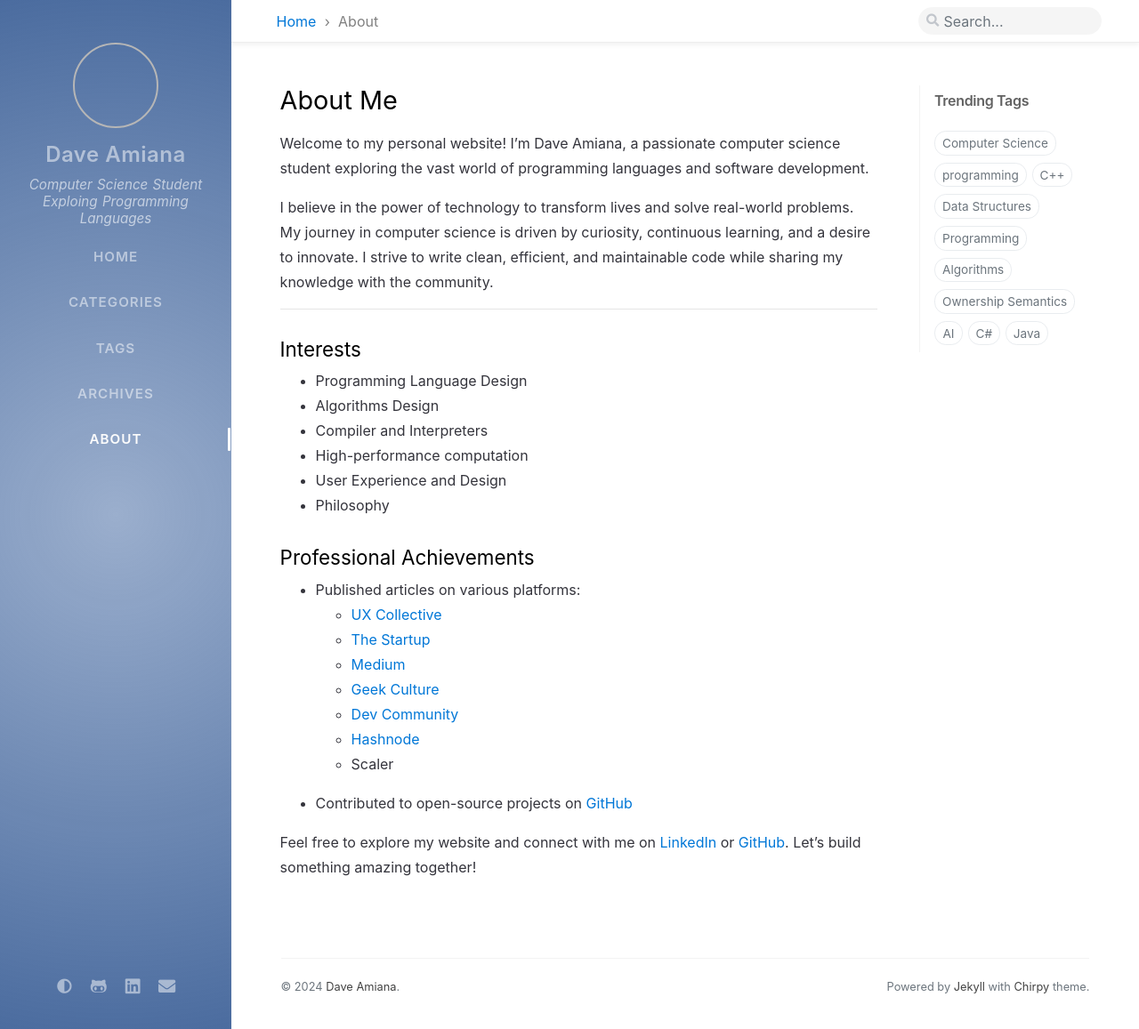
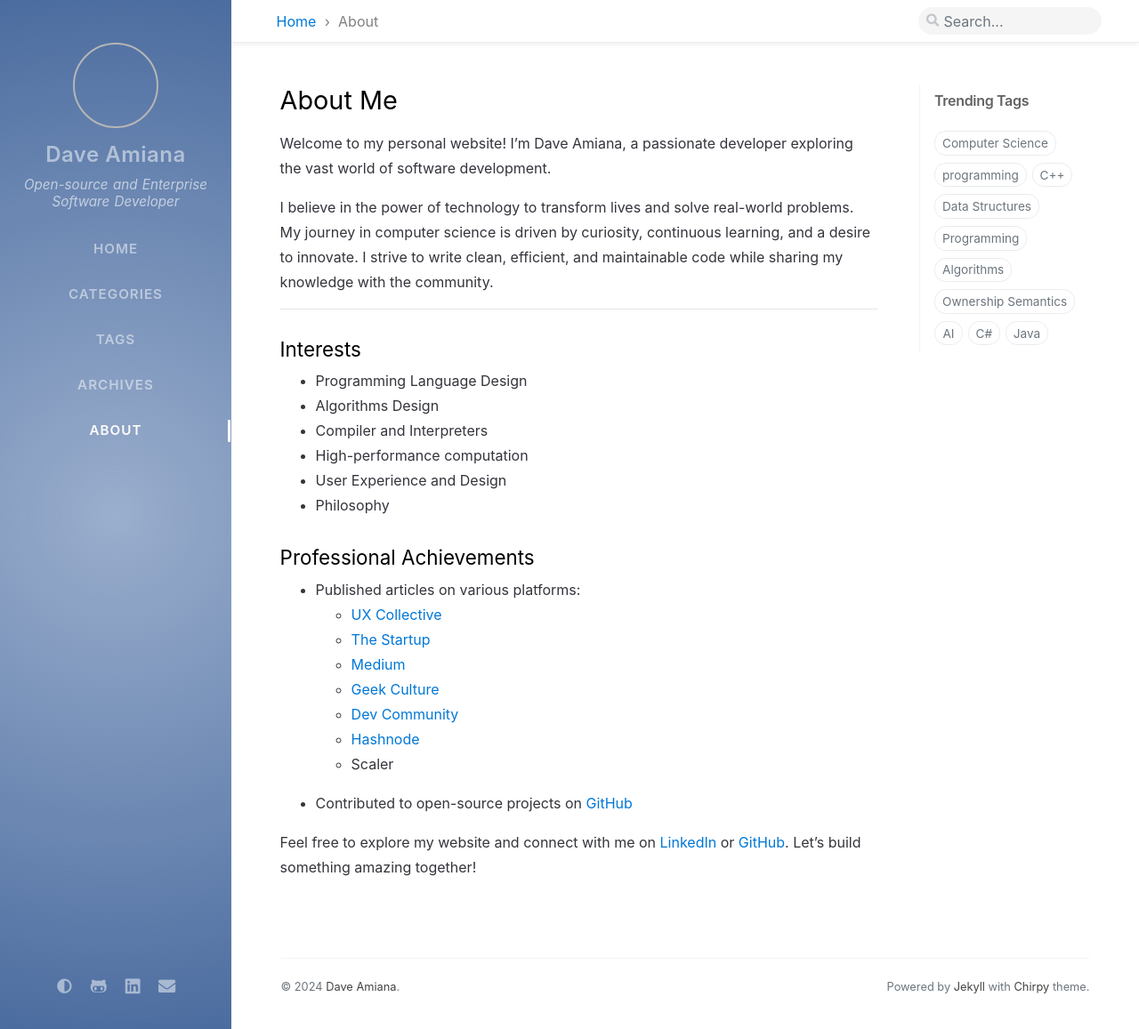
Before and after one commit to adeeconometrics/regularcode, a Jekyll site: the page built from _tabs/about.md, in a window 1280 px wide and 1157 px high. Shown: the whole window at 89% size. Built offline with Jekyll 4.4.1, drawn with Linux system fonts in a browser that asks for light colours; nearby versions of some CDN libraries; comment, search, counter and statistics services are not loaded.

Commit message:
update profile

```diff
--- a/_config.yml
+++ b/_config.yml
@@ -23,7 +23,7 @@ timezone: Asia/Shanghai
 
 title: Dave Amiana                          # the main title
 
-tagline: Computer Science Student Exploing Programming Languages  # it will display as the sub-title
+tagline: Open-source and Enterprise Software Developer  # it will display as the sub-title
 
 description: >-                        # used by seo meta and the atom feed
   Compuer Science, Programming, Software Development
--- a/_tabs/about.md
+++ b/_tabs/about.md
@@ -7,7 +7,7 @@ order: 4
 
 # About Me
 
-Welcome to my personal website! I'm Dave Amiana, a passionate computer science student exploring the vast world of programming languages and software development.
+Welcome to my personal website! I'm Dave Amiana, a passionate developer exploring the vast world of software development.
 
 
 I believe in the power of technology to transform lives and solve real-world problems. My journey in computer science is driven by curiosity, continuous learning, and a desire to innovate. I strive to write clean, efficient, and maintainable code while sharing my knowledge with the community.
```
